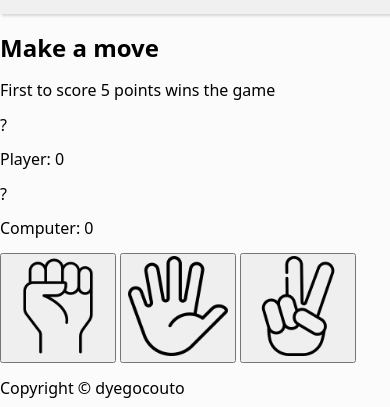
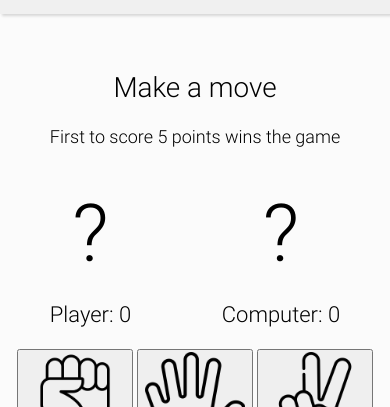
Before and after one commit to dyegocouto/rock-paper-scissors, a plain HTML site: page index.html in a window 390 px wide. Shown: the part 78-485 px from the top of the page. Drawn offline with Linux system fonts and the light colour scheme.

Commit message:
style: decorate scoreboard
New font, colors, and responsive dimensions.

```diff
--- a/css/style.css
+++ b/css/style.css
@@ -5,6 +5,15 @@
   src: url("../fonts/CaviarDreams.woff2") format("woff2"),
     url("../fonts/CaviarDreams.woff") format("woff");
   font-weight: normal;
+  font-style: normal;
+  font-display: swap;
+}
+
+@font-face {
+  font-family: "Roboto";
+  src: url("../fonts/Roboto-Light.woff2") format("woff2"),
+    url("../fonts/Roboto-Light.woff") format("woff");
+  font-weight: 300;
   font-style: normal;
   font-display: swap;
 }
@@ -27,3 +36,37 @@ body {
   font-family: "Caviar Dreams";
   font-size: calc(1.5rem + 1vw);
 }
+
+.main {
+  font-family: "Roboto";
+  margin-top: 35px;
+  display: flex;
+  flex-direction: column;
+  align-items: center;
+}
+
+.score-title {
+  font-size: clamp(22px, 1.5rem + 1vw, 30px);
+  text-align: center;
+  font-weight: 400;
+}
+
+.score-message {
+  text-align: center;
+  font-size: 18px;
+}
+
+.scores-container {
+  margin-top: 40px;
+  display: flex;
+  justify-content: space-between;
+}
+
+.sign {
+  text-align: center;
+  font-size: 80px;
+}
+
+.score {
+  font-size: 22px;
+}
```
Also changed, not shown: fonts/Roboto-Light.woff (added), fonts/Roboto-Light.woff2 (added).
